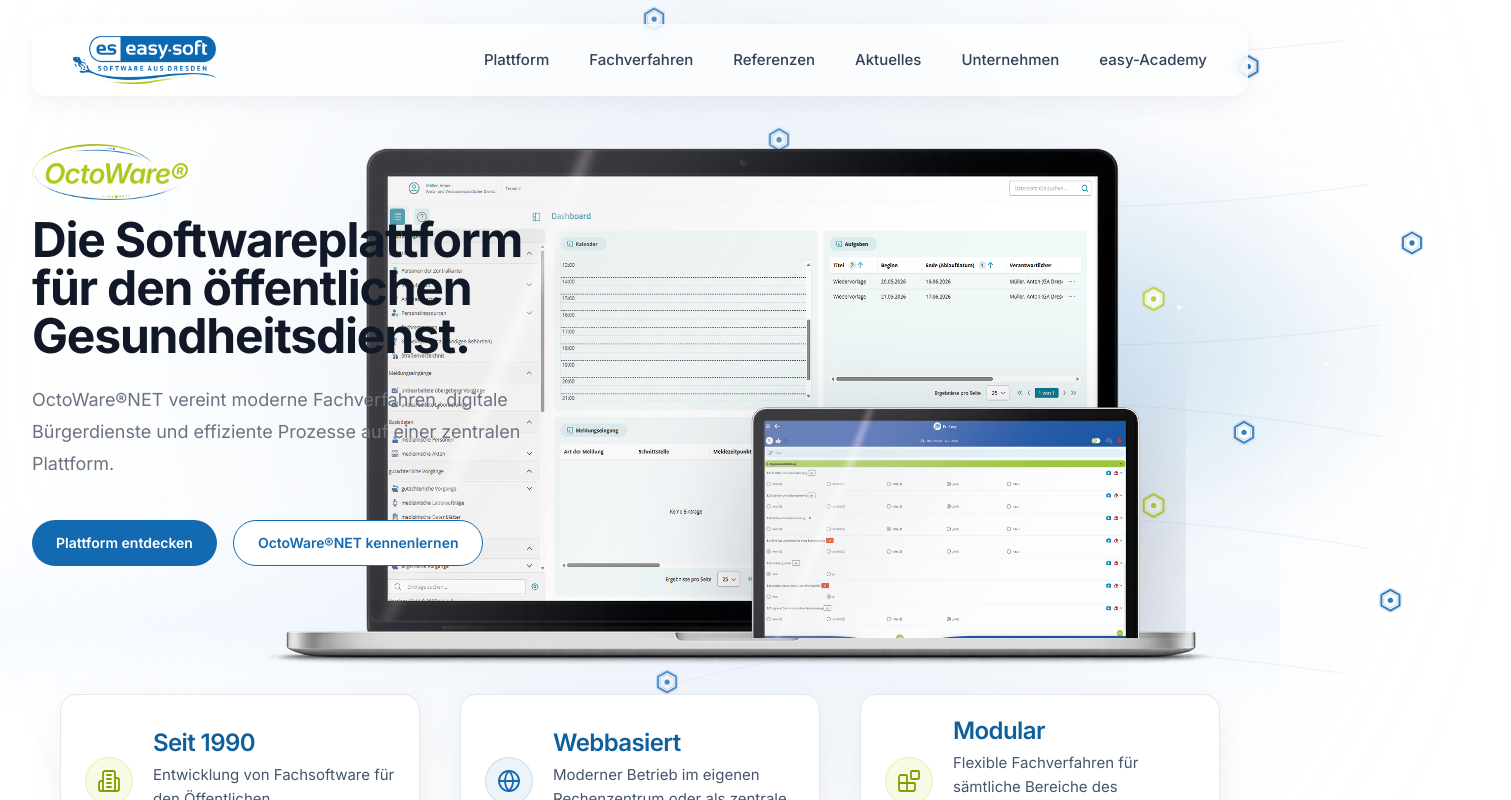
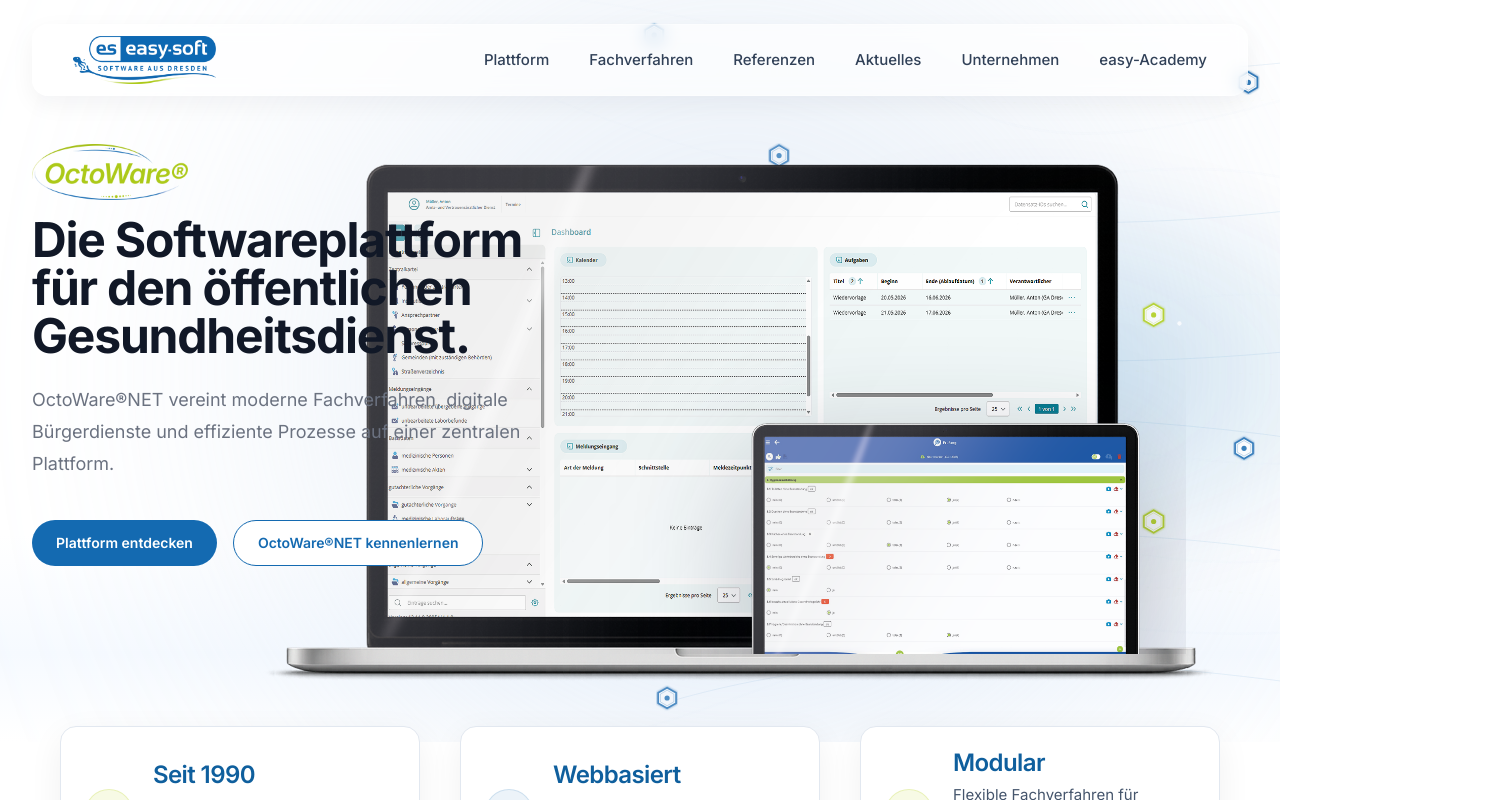
Before and after one commit to weblogger117-art/octoware-website, a Next.js app: page / in a window 1280 px wide. Shown: the top 800 px of the page, 1511 px wide, since content can reach past the window. Built offline with nearby package versions, Linux system fonts and the light colour scheme.

Commit message:
Update Hero.tsx

```diff
--- a/components/sections/Hero.tsx
+++ b/components/sections/Hero.tsx
@@ -8,10 +8,13 @@
     <Section
       className="
         relative
-        overflow-visible
+        overflow-hidden
         bg-white
-        py-24
-        lg:py-36
+        pt-24
+pb-32
+
+lg:pt-36
+lg:pb-44
       "
     >
       {/* Hero-Hintergrund */}
```
